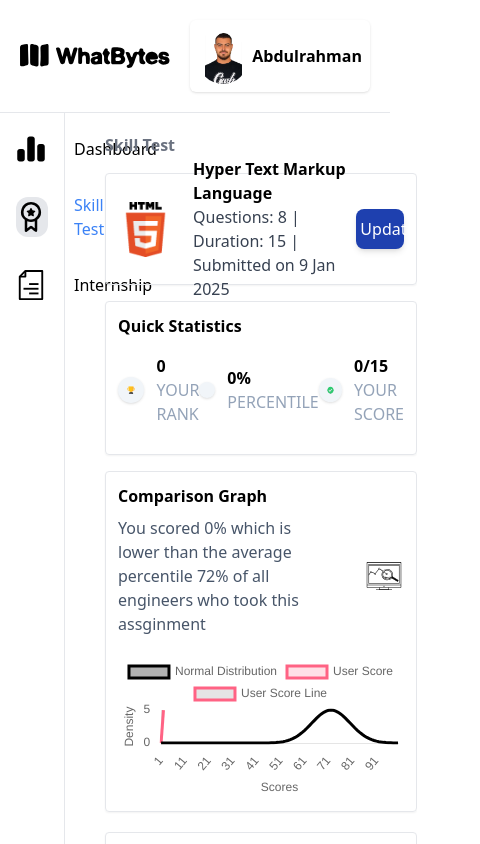
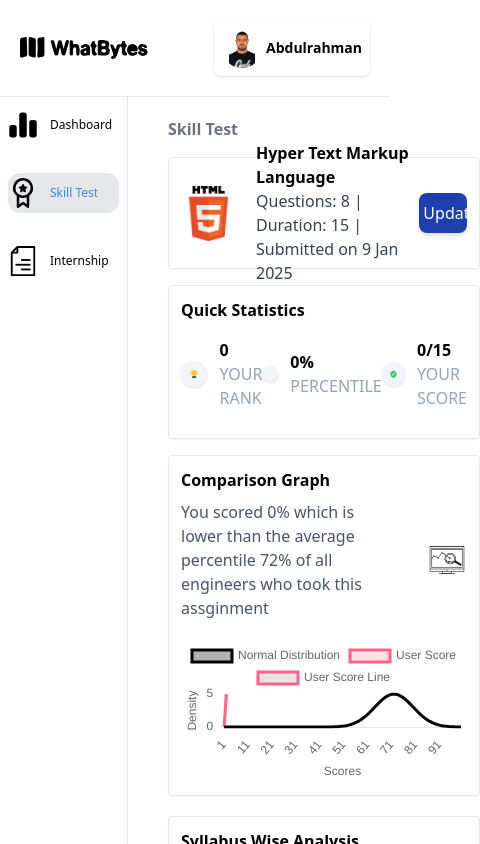
Before and after one commit to abdoibrahim257/WhatBytes-Assignment, a Next.js app: page / in a window 390 px wide. Shown: the top 844 px of the page, 480 px wide, since content can reach past the window. Built offline with nearby package versions, Linux system fonts and the light colour scheme.

Commit message:
navebar and header is now  responsive

```diff
--- a/app/globals.css
+++ b/app/globals.css
@@ -3,7 +3,7 @@
 @tailwind utilities;
 
 .nav-items{
-    @apply flex justify-start h-10 items-center gap-7 cursor-pointer;
+    @apply flex justify-start h-10 items-center gap-3 lg:gap-7 cursor-pointer;
 }
 
 .form-group{
--- a/components/Header.jsx
+++ b/components/Header.jsx
@@ -1,14 +1,13 @@
 import React from 'react'
-import Image from 'next/image';
 
 const Header = () => {
   return (
     <div>
         <div className='flex justify-between items-center p-5'>
-            <Image src="/Frame.svg" alt="Logo" width={150} height={150} />
+            <img src="/Frame.svg" alt="Logo" className="w-32 lg:w-40"/>
             <div className='flex items-center gap-1 shadow rounded-md p-2 hover:shadow-sm'>
-                <Image src="/me.jpg" alt="Profile" width={50} height={60} className='h-14 rounded-full object-contain'/>
-                <p className='font-bold'>Abdulrahman</p>
+                <img src="/me.jpg" alt="Profile" className='w-10 lg:w-14 h-10 lg:h-14 rounded-full object-contain'/>
+                <p className='font-bold text-sm lg:text-base'>Abdulrahman</p>
             </div>
         </div>
         <hr />
--- a/components/Navbar.jsx
+++ b/components/Navbar.jsx
@@ -13,11 +13,11 @@ const Navbar = () => {
     ];
 
   return (
-    <div className='w-1/6 h-screen p-4 flex flex-col gap-7 border-r'>
+    <div className='w-1/6 min-w-32 h-screen p-2 lg:p-4 flex flex-col gap-7 border-r'>
         {navItems.map((item, index) => (
             <a key={index} className={`nav-items ${selected === item.name ? 'bg-gray-200 rounded-xl text-blue-500' : ''}`} onClick={() => setSelected(item.name)}>
                 <Image src={item.icon} alt={item.name} width={30} height={30} />
-                <p className='font-medium'>{item.name}</p>
+                <p className='font-medium text-xs lg:text-base'>{item.name}</p>
             </a>
         ))}
     </div>
```
